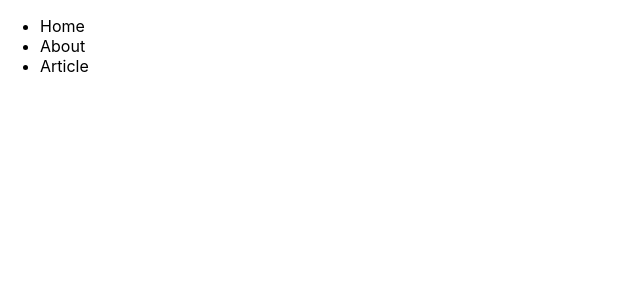
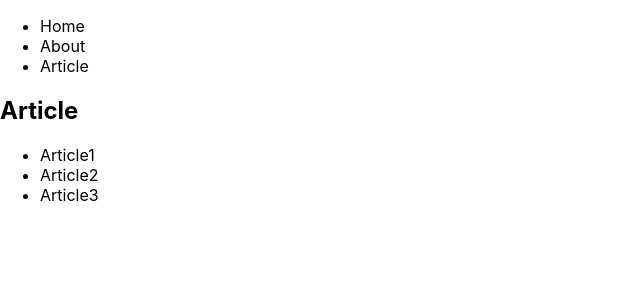
Before and after one commit to mrbadri/nexJs, a Next.js app: page / in a window 1280 px wide. Shown: the top 300 px of the page, without its empty margins (0-640 px from the left). Built offline with nearby package versions, Linux system fonts and the light colour scheme.

Commit message:
use useRouter NextJs on article page to get query params

```diff
--- a/pages/index.js
+++ b/pages/index.js
@@ -20,6 +20,25 @@ const Home = () => {
           </Link>
         </li>
       </ul>
+      {/* Article Routes  */}
+      <h2>Article</h2>
+      <ul>
+        <li>
+          <Link href="/article?title=1&id=1">
+            <a>Article1</a>
+          </Link>
+        </li>
+        <li>
+          <Link href="/article?title=2&id=2">
+            <a>Article2</a>
+          </Link>
+        </li>
+        <li>
+          <Link href="/article?title=3&id=3">
+            <a>Article3</a>
+          </Link>
+        </li>
+      </ul>
     </>
   );
 };
```
Also changed, not shown: pages/article/index.js (+16 -1 lines).
